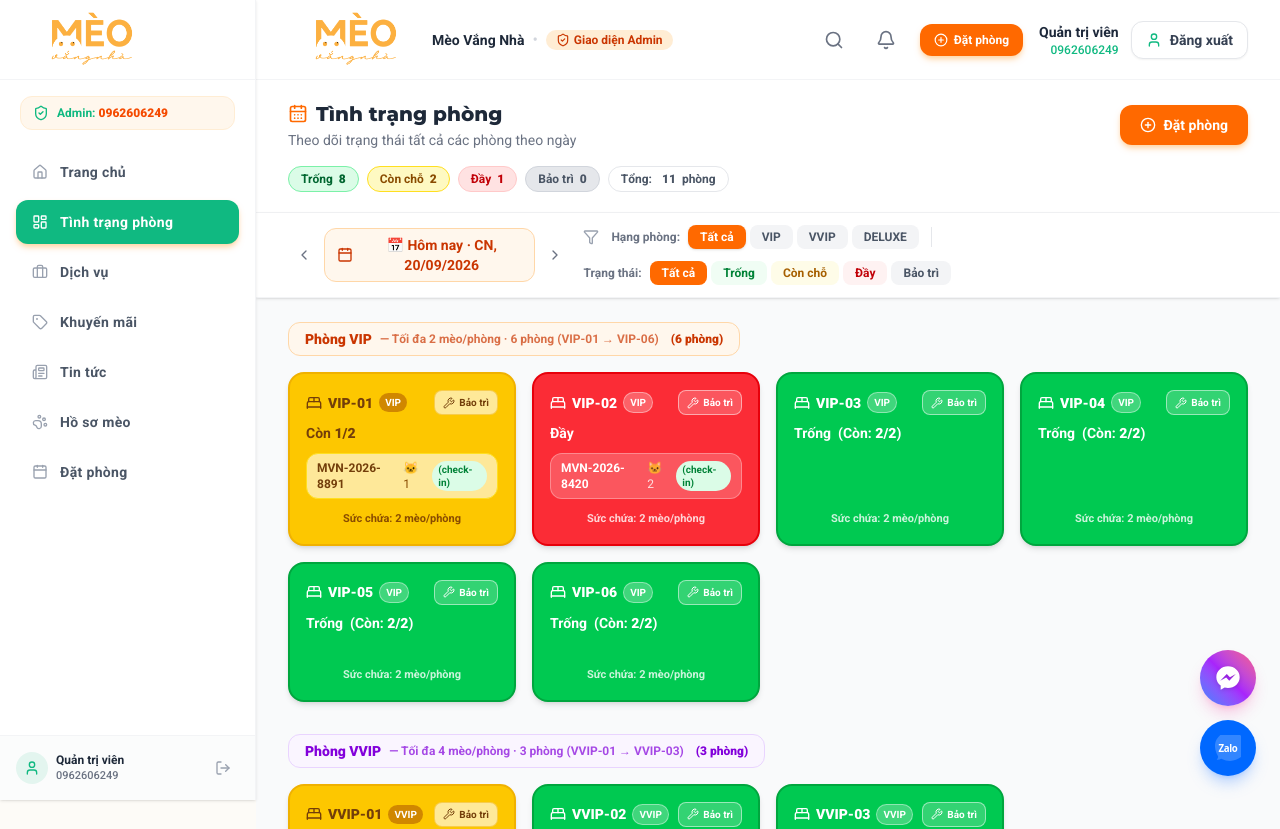
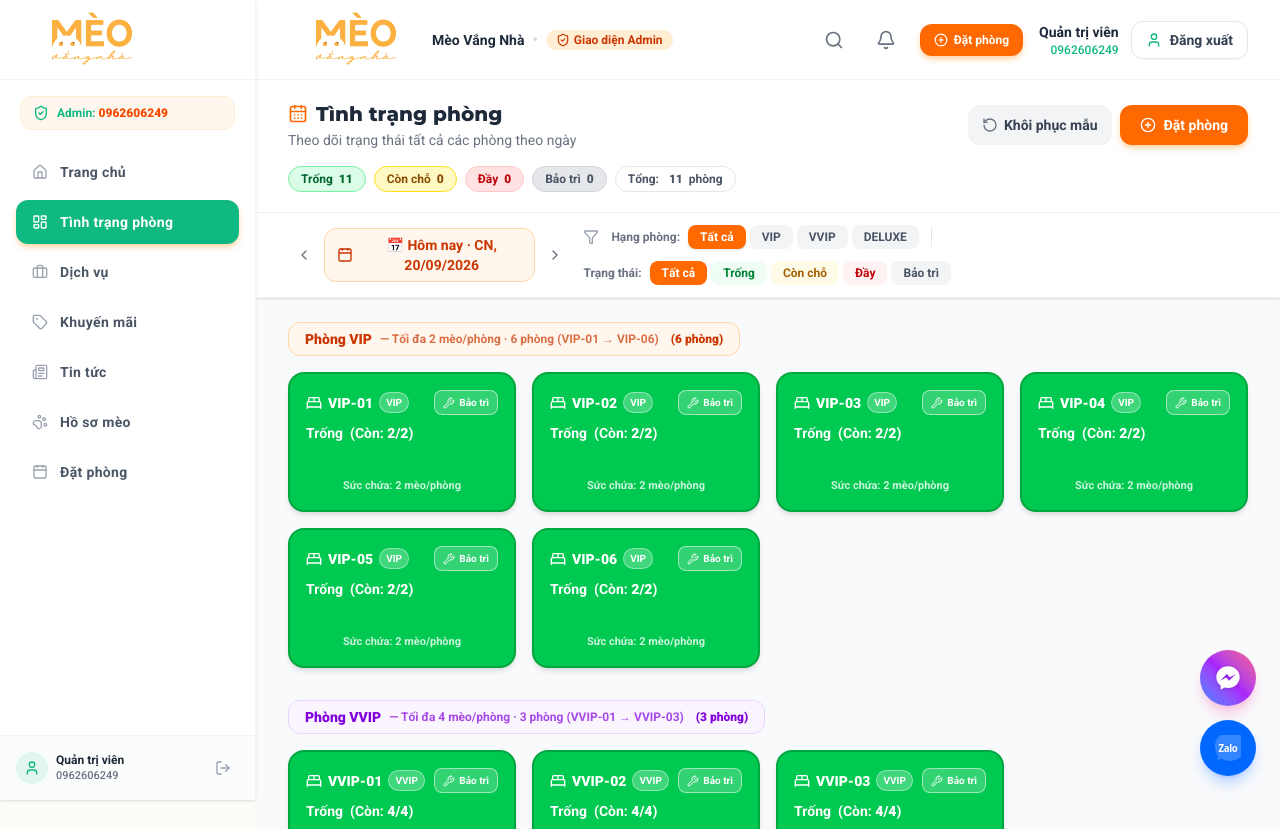
Before and after one commit to quangtrung250125/meo-vang-nha, a React (Vite) app: page /admin/room-status in a window 1280 px wide. Shown: the top 829 px of the page. Built offline with nearby package versions, Linux system fonts and the light colour scheme.

Commit message:
feat(Chi): loc ma dat phong va cap nhat trang thai phong dong theo thoi gian thuc te tren toolbar

```diff
--- a/Chi/RoomStateContext.jsx
+++ b/Chi/RoomStateContext.jsx
@@ -86,13 +86,98 @@ export const INITIAL_BOOKINGS = {
 };
 
 // ─────────────────────────────────────────────
-// Helper: Tính trạng thái phòng
+// Storage schema version: Tự động migrate khi có thay đổi cấu trúc dữ liệu
 // ─────────────────────────────────────────────
-export function getRoomStatus(roomId, bookings, isMaintenance) {
+const STORAGE_VERSION = 'v2_date_filtered';
+
+// ─────────────────────────────────────────────
+// Helper: Chuẩn hóa ngày về dạng YYYY-MM-DD
+// ─────────────────────────────────────────────
+export function formatDateKey(date) {
+  if (!date) return '';
+  if (date instanceof Date && !isNaN(date.getTime())) {
+    const y = date.getFullYear();
+    const m = String(date.getMonth() + 1).padStart(2, '0');
+    const d = String(date.getDate()).padStart(2, '0');
+    return `${y}-${m}-${d}`;
+  }
+  if (typeof date === 'string') {
+    const trimmed = date.trim();
+    // YYYY-MM-DD hoặc YYYY-MM-DDTHH:mm:ss
+    if (/^\d{4}-\d{1,2}-\d{1,2}/.test(trimmed)) {
+      const parts = trimmed.split('T')[0].split('-');
+      const y = parts[0];
+      const m = parts[1].padStart(2, '0');
+      const d = parts[2].padStart(2, '0');
+      return `${y}-${m}-${d}`;
+    }
+    // DD/MM/YYYY
+    if (/^\d{1,2}\/\d{1,2}\/\d{4}/.test(trimmed)) {
+      const parts = trimmed.split('/');
+      const d = parts[0].padStart(2, '0');
+      const m = parts[1].padStart(2, '0');
+      const y = parts[2];
+      return `${y}-${m}-${d}`;
+    }
+    const parsed = new Date(trimmed);
+    if (!isNaN(parsed.getTime())) {
+      const y = parsed.getFullYear();
+      const m = String(parsed.getMonth() + 1).padStart(2, '0');
+      const d = String(parsed.getDate()).padStart(2, '0');
+      return `${y}-${m}-${d}`;
+    }
+  }
+  return '';
+}
+
+// ─────────────────────────────────────────────
+// Helper: Kiểm tra đơn đặt phòng có hiệu lực trên ngày đang xem hay không
+// Quy tắc: Ngày đang xem nằm trong khoảng lưu trú [checkIn, checkOut]
+// Nếu đơn không có ngày checkIn/checkOut → ẩn khỏi ô phòng (tránh hiển thị sai)
+// ─────────────────────────────────────────────
+export function isBookingActiveOnDate(booking, targetDate) {
+  if (!booking) return false;
+  if (!targetDate) return true; // Không truyền ngày thì hiển thị hết (chế độ không lọc)
+  const tKey = formatDateKey(targetDate);
+  if (!tKey) return true;
+
+  // Lấy ngày nhận và ngày trả (hỗ trợ nhiều tên trường khác nhau nếu có)
+  let rawIn = booking.checkIn || booking.checkInDate || booking.check_in;
+  let rawOut = booking.checkOut || booking.checkOutDate || booking.check_out;
+
+  // Nếu thiếu ngày nhưng trùng mã đơn mẫu ban đầu → tự động điền ngày mẫu
+  if ((!rawIn || !rawOut) && booking.code) {
+    for (const rid of Object.keys(INITIAL_BOOKINGS)) {
+      const found = INITIAL_BOOKINGS[rid].find((b) => b.code === booking.code);
+      if (found) {
+        rawIn = rawIn || found.checkIn;
+        rawOut = rawOut || found.checkOut;
+        break;
+      }
+    }
+  }
+
+  const inKey = formatDateKey(rawIn);
+  const outKey = formatDateKey(rawOut);
+
+  // Nếu đơn vẫn không có ngày hợp lệ → tuyệt đối ẩn đi
+  if (!inKey || !outKey) return false;
+
+  // Quy tắc: Ngày đang xem nằm trong khoảng [checkIn, checkOut]
+  return tKey >= inKey && tKey <= outKey;
+}
+
+// ─────────────────────────────────────────────
+// Helper: Tính trạng thái phòng theo ngày
+// ─────────────────────────────────────────────
+export function getRoomStatus(roomId, bookings, isMaintenance, targetDate = null) {
   if (isMaintenance) return 'maintenance';
   const room = ROOM_CONFIG.find((r) => r.id === roomId);
   if (!room) return 'empty';
-  const bks = (bookings[roomId] || []).filter((b) => !b.code?.includes('BK'));
+  const allBks = (bookings[roomId] || []).filter((b) => !b.code?.includes('BK'));
+  const bks = targetDate
+    ? allBks.filter((b) => isBookingActiveOnDate(b, targetDate))
+    : allBks;
   const total = bks.reduce((s, b) => s + b.cats, 0);
   if (total === 0) return 'empty';
   if (total < room.capacity) return 'available';
@@ -140,19 +225,39 @@ const getInitialMaintenance = () => {
 
 const getInitialBookings = () => {
   try {
+    // Tự động nâng cấp schema version: nếu là dữ liệu phiên bản cũ thiếu ngày → reset về INITIAL_BOOKINGS
+    const version = localStorage.getItem('mvn_room_bookings_version');
+    if (version !== STORAGE_VERSION) {
+      localStorage.setItem('mvn_room_bookings', JSON.stringify(INITIAL_BOOKINGS));
+      localStorage.setItem('mvn_room_bookings_version', STORAGE_VERSION);
+      return INITIAL_BOOKINGS;
+    }
+
     const saved = localStorage.getItem('mvn_room_bookings');
     if (saved) {
       const parsed = JSON.parse(saved);
-      const cleaned = { ...INITIAL_BOOKINGS };
-      let hasAny = false;
+      const merged = { ...INITIAL_BOOKINGS };
+
       Object.keys(INITIAL_BOOKINGS).forEach((roomId) => {
-        const list = (parsed[roomId] || []).filter((b) => !b.code?.includes('BK'));
-        if (list.length > 0) hasAny = true;
-        cleaned[roomId] = list;
+        const storedList = (parsed[roomId] || []).filter((b) => {
+          if (b.code?.includes('BK')) return false;
+          // Chỉ chấp nhận booking có ngày hợp lệ từ localStorage
+          const inKey = formatDateKey(b.checkIn || b.checkInDate);
+          const outKey = formatDateKey(b.checkOut || b.checkOutDate);
+          return inKey.length === 10 && outKey.length === 10;
+        });
+
+        if (storedList.length > 0) {
+          const initList = INITIAL_BOOKINGS[roomId] || [];
+          const storedCodes = new Set(storedList.map((b) => b.code));
+          const missingInitial = initList.filter((b) => !storedCodes.has(b.code));
+          merged[roomId] = [...missingInitial, ...storedList];
+        } else {
+          merged[roomId] = INITIAL_BOOKINGS[roomId] || [];
+        }
       });
-      if (hasAny) {
-        return cleaned;
-      }
+
+      return merged;
     }
   } catch (e) {
     console.error('Failed to load bookings from storage', e);
@@ -432,19 +537,23 @@ export const RoomStateProvider = ({ children }) => {
    * Trả về danh sách phòng còn chỗ, nhóm theo hạng
    * Dùng bởi Step1Dates khi bấm "Kiểm tra phòng trống"
    * @param {number} catCount - số mèo cần gửi
+   * @param {Date|string|null} targetDate - ngày cần kiểm tra phòng trống (tùy chọn)
    */
   const getRoomAvailability = useCallback(
-    (catCount = 1) => {
+    (catCount = 1, targetDate = null) => {
       const order = ['VIP', 'VVIP', 'DELUXE'];
       const grouped = {};
 
       ROOM_CONFIG.forEach((room) => {
         const isMaint = !!maintenanceRooms[room.id];
-        const status = getRoomStatus(room.id, bookings, isMaint);
+        const status = getRoomStatus(room.id, bookings, isMaint, targetDate);
         // Bỏ qua phòng đang bảo trì hoặc đã đầy
         if (status === 'maintenance' || status === 'full') return;
 
-        const bks = (bookings[room.id] || []).filter((b) => !b.code?.includes('BK'));
+        const allBks = (bookings[room.id] || []).filter((b) => !b.code?.includes('BK'));
+        const bks = targetDate
+          ? allBks.filter((b) => isBookingActiveOnDate(b, targetDate))
+          : allBks;
         const used = bks.reduce((s, b) => s + b.cats, 0);
         const remaining = room.capacity - used;
 
@@ -470,6 +579,15 @@ export const RoomStateProvider = ({ children }) => {
     [bookings, maintenanceRooms]
   );
 
+  const resetDemoData = useCallback(() => {
+    localStorage.setItem('mvn_room_bookings', JSON.stringify(INITIAL_BOOKINGS));
+    localStorage.setItem('mvn_room_bookings_version', STORAGE_VERSION);
+    setBookings(INITIAL_BOOKINGS);
+    if (syncChannel) {
+      syncChannel.postMessage({ type: 'BOOKINGS_RESET', allBookings: INITIAL_BOOKINGS });
+    }
+  }, []);
+
   return (
     <RoomStateContext.Provider
       value={{
@@ -479,6 +597,7 @@ export const RoomStateProvider = ({ children }) => {
         checkInBooking,
         checkOutBooking,
         removeBooking,
+        resetDemoData,
         getRoomAvailability,
         newBookingIds,
         maintenanceRooms,
--- a/Chi/RoomStatusPage.jsx
+++ b/Chi/RoomStatusPage.jsx
@@ -11,8 +11,9 @@ import {
   BedDouble,
   PlusCircle,
   Zap,
+  RotateCcw,
 } from 'lucide-react';
-import { useRoomState, ROOM_CONFIG, getRoomStatus } from './RoomStateContext';
+import { useRoomState, ROOM_CONFIG, getRoomStatus, isBookingActiveOnDate } from './RoomStateContext';
 import BookingDetailModal from './BookingDetailModal';
 
 /**
@@ -210,11 +211,23 @@ const bookingStatusBadge = (status) => {
 // ─────────────────────────────────────────────
 // RoomCard Component
 // ─────────────────────────────────────────────
-const RoomCard = ({ room, bookings, isMaintenance, onToggleMaintenance, newBookingIds = new Set(), onBookingClick }) => {
-  const bks = (bookings[room.id] || []).filter((b) => !b.code?.includes('BK'));
+const RoomCard = ({
+  room,
+  bookings,
+  isMaintenance,
+  onToggleMaintenance,
+  newBookingIds = new Set(),
+  onBookingClick,
+  selectedDate,
+}) => {
+  const allBks = (bookings[room.id] || []).filter((b) => !b.code?.includes('BK'));
+  // Lọc theo ngày đang xem trên lịch: chỉ hiển thị mã đơn khi selectedDate nằm trong [checkIn, checkOut]
+  const bks = selectedDate
+    ? allBks.filter((b) => isBookingActiveOnDate(b, selectedDate))
+    : allBks;
   const totalCats = bks.reduce((s, b) => s + b.cats, 0);
-  const remaining = room.capacity - totalCats;
-  const status = getRoomStatus(room.id, bookings, isMaintenance);
+  const remaining = Math.max(0, room.capacity - totalCats);
+  const status = getRoomStatus(room.id, bookings, isMaintenance, selectedDate);
 
   /**
    * Màu nền ô phòng theo đúng spec:
@@ -406,7 +419,7 @@ const RoomStatusPage = () => {
   const [activeBooking, setActiveBooking] = useState(null); // { booking, roomId }
 
   // Lấy bookings và maintenance thời gian thực (kèm lưu vĩnh viễn) từ shared context
-  const { bookings, newBookingIds, maintenanceRooms, toggleMaintenance, checkInBooking, checkOutBooking, removeBooking, updateBooking } = useRoomState();
+  const { bookings, newBookingIds, maintenanceRooms, toggleMaintenance, checkInBooking, checkOutBooking, removeBooking, updateBooking, resetDemoData } = useRoomState();
 
   const handleBookingClick = useCallback((booking, roomId) => {
     setActiveBooking({ booking, roomId });
@@ -444,10 +457,10 @@ const RoomStatusPage = () => {
 
   const isToday = isSameDay(selectedDate, new Date());
 
-  // Lọc phòng theo hạng & trạng thái
+  // Lọc phòng theo hạng & trạng thái theo Ngày đang xem trên thanh Toolbar
   const filteredRooms = ROOM_CONFIG.filter((room) => {
     const isMaintenance = !!maintenanceRooms[room.id];
-    const status = getRoomStatus(room.id, bookings, isMaintenance);
+    const status = getRoomStatus(room.id, bookings, isMaintenance, selectedDate);
 
     const statusMap = {
       Trống: 'empty',
@@ -470,10 +483,10 @@ const RoomStatusPage = () => {
     }))
     .filter((g) => g.rooms.length > 0);
 
-  // Thống kê nhanh
+  // Thống kê nhanh theo Ngày đang xem
   const stats = ROOM_CONFIG.reduce((acc, room) => {
     const isMaintenance = !!maintenanceRooms[room.id];
-    const status = getRoomStatus(room.id, bookings, isMaintenance);
+    const status = getRoomStatus(room.id, bookings, isMaintenance, selectedDate);
     acc[status] = (acc[status] || 0) + 1;
     return acc;
   }, {});
@@ -515,6 +528,21 @@ const RoomStatusPage = () => {
             </p>
           </div>
 
+          <div className="flex items-center gap-2">
+            <button
+              id="btn-reset-demo-room-status"
+              onClick={() => {
+                if (window.confirm('Khôi phục dữ liệu phòng về trạng thái mẫu ban đầu?')) {
+                  resetDemoData();
+                }
+              }}
+              title="Khôi phục dữ liệu phòng mẫu ban đầu"
+              className="inline-flex items-center gap-1.5 px-3.5 py-2.5 bg-gray-100 hover:bg-gray-200 text-gray-700 font-bold text-sm rounded-xl transition-all hover:scale-[1.02] active:scale-[0.98]"
+            >
+              <RotateCcw className="h-4 w-4 text-gray-500" />
+              <span className="hidden sm:inline">Khôi phục mẫu</span>
+            </button>
+
             {/* Nút [Đặt phòng] → điều hướng mượt mà đến trang Đặt phòng */}
             <button
               id="btn-dat-phong-room-status"
@@ -524,6 +552,7 @@ const RoomStatusPage = () => {
               <PlusCircle className="h-4 w-4" />
               Đặt phòng
             </button>
+          </div>
         </div>
 
         {/* ── Thanh thống kê nhanh ── */}
@@ -683,6 +712,7 @@ const RoomStatusPage = () => {
                       onToggleMaintenance={handleToggleMaintenance}
                       newBookingIds={newBookingIds}
                       onBookingClick={handleBookingClick}
+                      selectedDate={selectedDate}
                     />
                   ))}
                 </div>
```
Also changed, not shown: 1 other file (tests, documents, lock files or other folders). Lines whose indentation alone changed are shown as unchanged.
